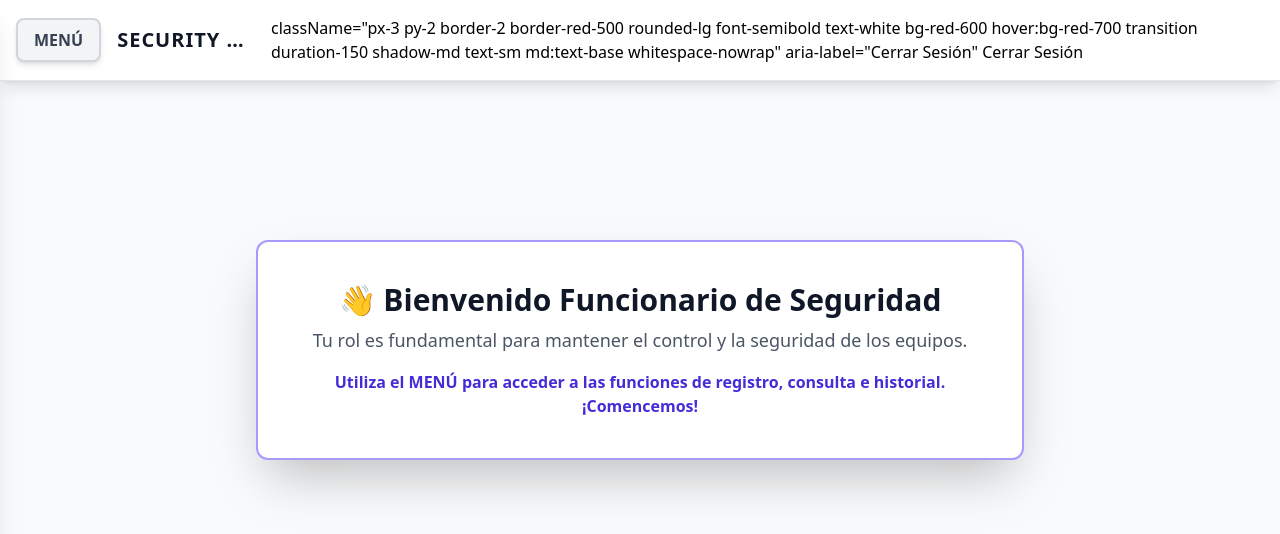
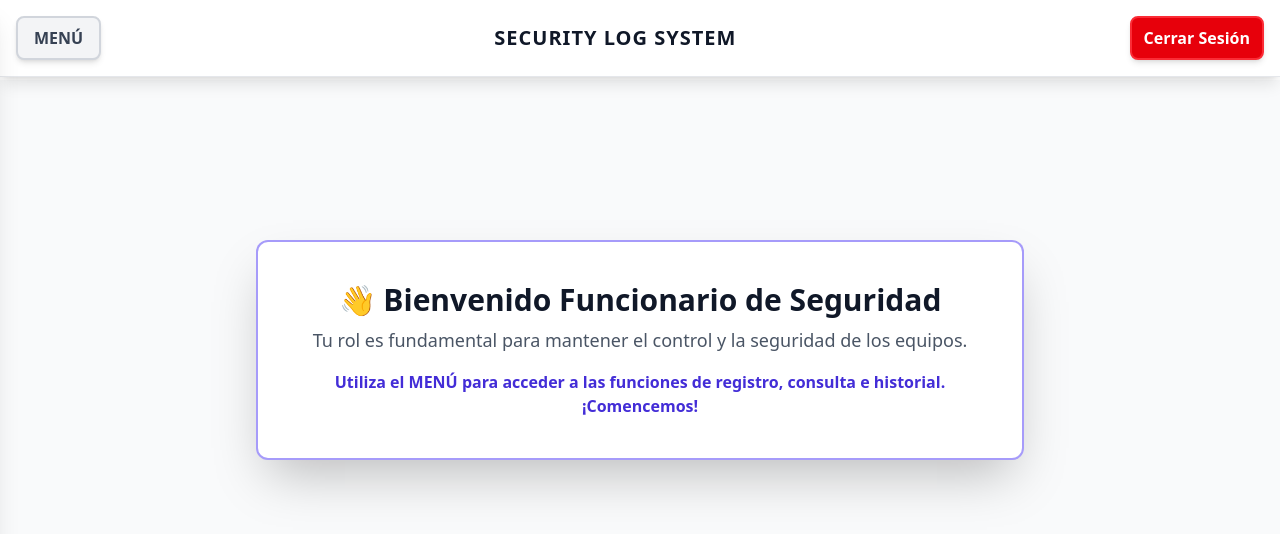
Before and after one commit to Mauricio4-alt/Security-log-system, a React (Vite) app in the folder DEVELOP/FRONTEND/security-log-system/: page /security in a window 1280 px wide. Shown: the top 534 px of the page. Built offline with nearby package versions, Linux system fonts and the light colour scheme.

Commit message:
feats: arreglando barra de navegacion

```diff
--- a/DEVELOP/FRONTEND/security-log-system/src/nav.jsx
+++ b/DEVELOP/FRONTEND/security-log-system/src/nav.jsx
@@ -49,11 +49,12 @@ export default function MyAppNav() {
 
   // 2. Usamos las URLs definidas en ICON_URLS para el array de items
   const menuItems = [
-    { id: 1, iconUrl: ICON_URLS.registro, title: 'Registrar Ingreso de Equipo', Link ,to: '/security/registro-ingreso' },
-    { id: 2, iconUrl: ICON_URLS.lista, title: 'Lista de Registros', Link, to: '/security/lista-registros' },
-    { id: 3, iconUrl: ICON_URLS.consulta, title: 'Consultar Registro de un Equipo', Link, to: '/consultar-registro' },
-    { id: 4, iconUrl: ICON_URLS.historial, title: 'Historial de Entradas y Salidas', Link, to: '/historial' },
-  ];
+  { id: 1, iconUrl: ICON_URLS.registro, title: 'Registrar Ingreso de Equipo', to: '/security/registro-ingreso' },
+  { id: 2, iconUrl: ICON_URLS.lista, title: 'Lista de Registros', to: '/security/lista-registros' },
+  { id: 3, iconUrl: ICON_URLS.consulta, title: 'Consultar Registro de un Equipo', to: '/consultar-registro' },
+  { id: 4, iconUrl: ICON_URLS.historial, title: 'Historial de Entradas y Salidas', to: '/historial' },
+];
+
 
   const toggleMenu = () => {
     setIsMenuOpen(!isMenuOpen);
@@ -90,14 +91,14 @@ export default function MyAppNav() {
 
           {/* Botón Cerrar Sesión (simulado) */}
 
-          <Link
-            href="/"
->
-            className="px-3 py-2 border-2 border-red-500 rounded-lg font-semibold text-white bg-red-600 hover:bg-red-700 transition duration-150 shadow-md text-sm md:text-base whitespace-nowrap"
-            aria-label="Cerrar Sesión"
+    <Link
+      to="/"
+      className="px-3 py-2 border-2 border-red-500 rounded-lg font-semibold text-white bg-red-600 hover:bg-red-700 transition duration-150 shadow-md text-sm md:text-base whitespace-nowrap"
+      aria-label="Cerrar Sesión"
+    >
+      Cerrar Sesión
+    </Link>
 
-            Cerrar Sesión
-          </Link>
         </div>
       </header>
 
```
